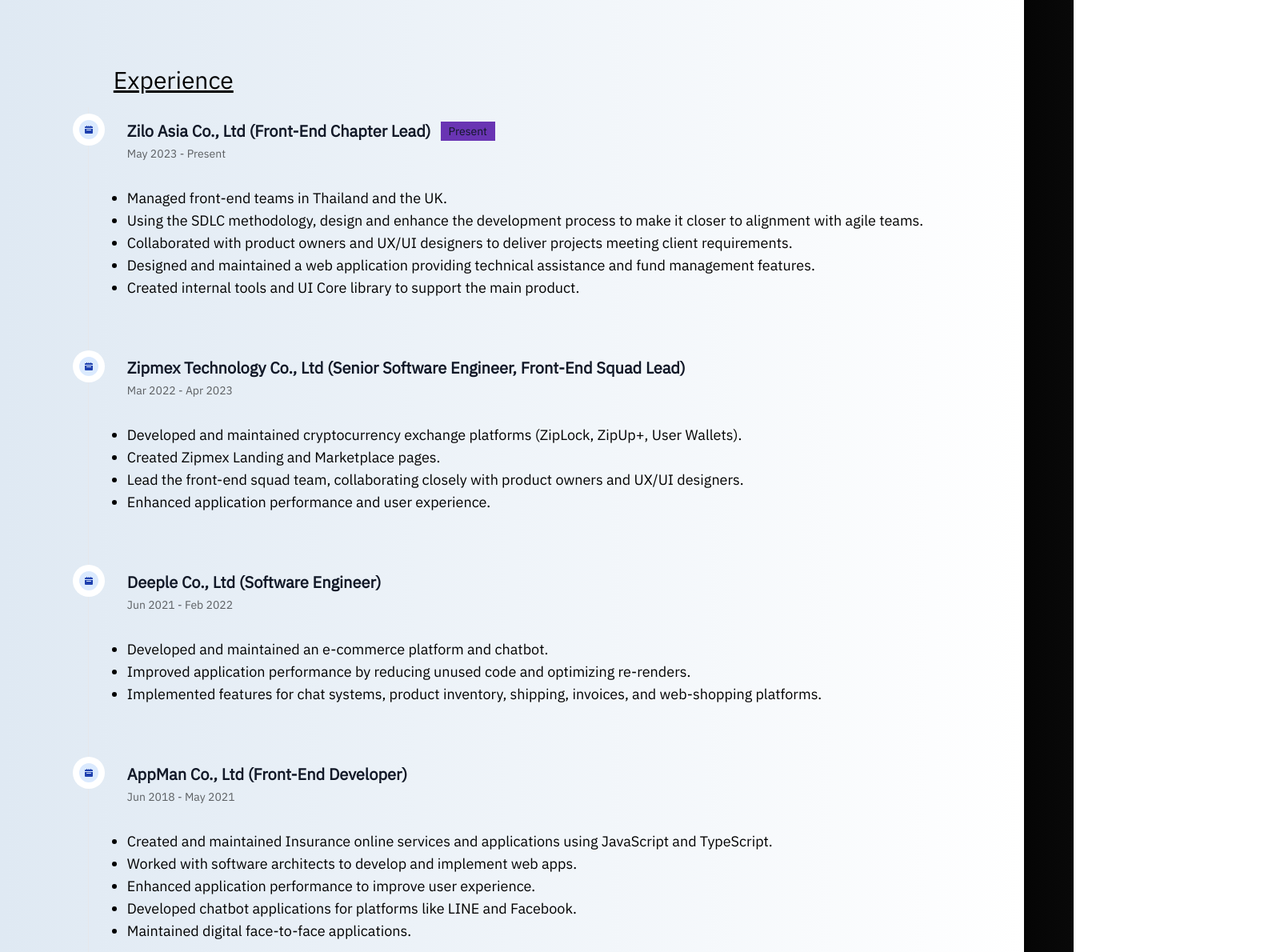
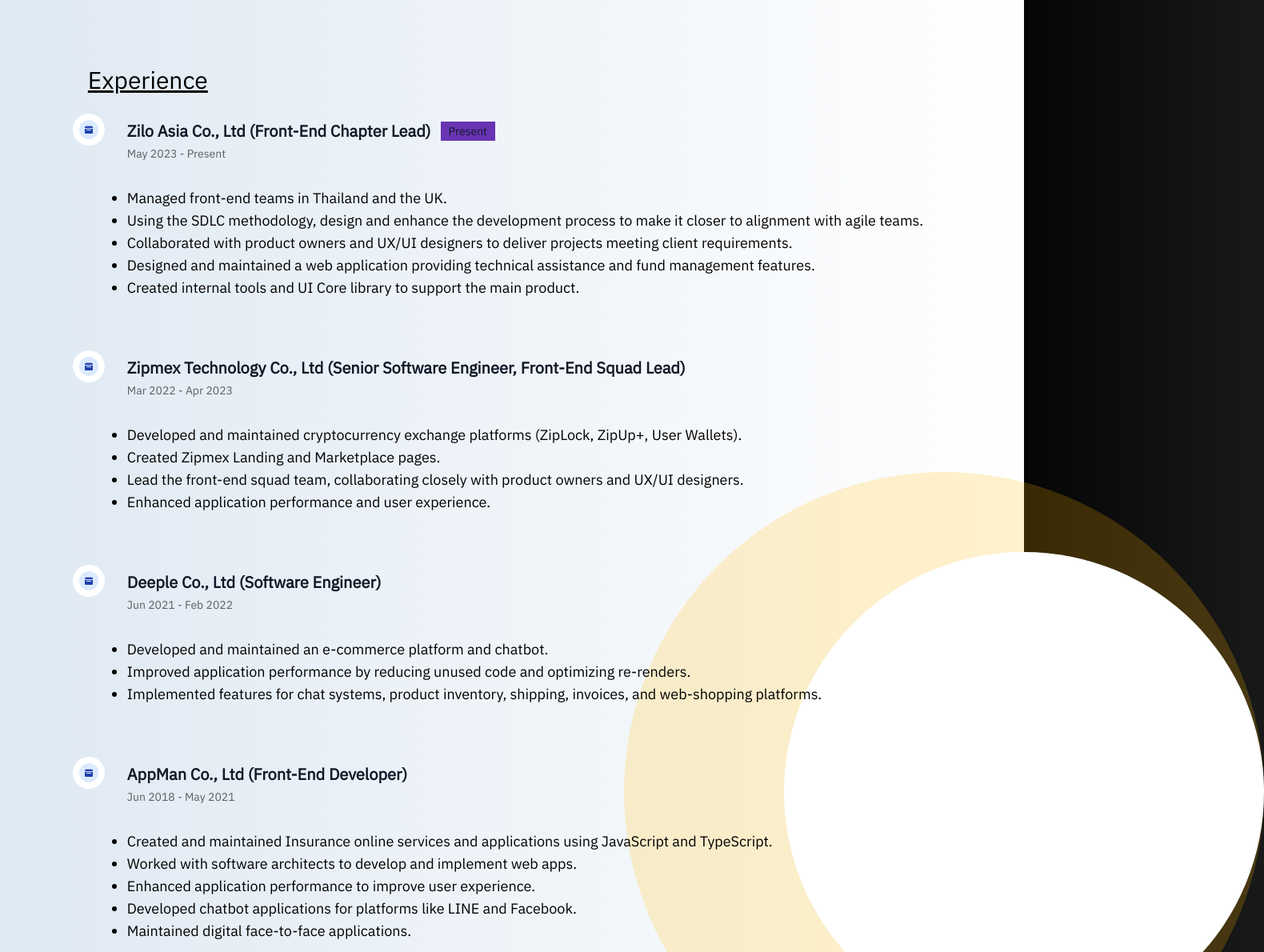
Before and after one commit to wintory/portfolio, a Next.js app: page / in a window 1280 px wide. Shown: the part 2360-3550 px from the top of the page at 80% size, 1580 px wide, since content can reach past the window. Built offline with nearby package versions, Linux system fonts and the light colour scheme.

Commit message:
fix: fix style

```diff
--- a/app/sections/Experience.tsx
+++ b/app/sections/Experience.tsx
@@ -65,10 +65,10 @@ const Experience: FC = () => {
       id="experience"
       className="relative grid w-screen justify-center bg-gradient-to-r from-[#dfe9f3] to-white sm:py-[32px] sm:pl-[48px] sm:pr-[32px] lg:px-[32px] lg:py-[100px]"
     >
-      <p className="relative my-4 text-black underline sm:text-lg sm:underline md:mx-8 lg:text-3xl">
+      <p className="relative my-4 text-black underline sm:text-lg sm:underline md:text-3xl">
         Experience
       </p>
-      <div className="relative flex h-full max-w-[1200px] justify-center">
+      <div className="relative z-20 flex h-full max-w-[1200px] justify-center">
         <ol className="relative border-s border-gray-200 dark:border-gray-700">
           {content.map(({ title, date, description, isPresent }) => (
             <li className="mb-10 ms-8 md:p-4">
@@ -108,6 +108,8 @@ const Experience: FC = () => {
           ))}
         </ol>
       </div>
+      <div className="z-1 absolute bottom-[100px] right-[-300px] h-[800px] w-[800px] rounded-full bg-warning opacity-20" />
+      <div className="z-2 absolute bottom-[200px] right-[-300px] h-[600px] w-[600px] rounded-full bg-white" />
     </div>
   )
 }
--- a/app/sections/MySkill.tsx
+++ b/app/sections/MySkill.tsx
@@ -106,7 +106,7 @@ const MySkill: FC = () => {
           <div className="absolute bottom-[100px] left-[-100px] z-0 h-[150px] w-[150px] rotate-45 bg-warning opacity-20" />
           <div className="absolute right-[-100px] top-[300px] z-0 h-[150px] w-[150px] rotate-45 bg-[#6934b3] opacity-20" />
           <div className="w-[150px] rounded-full lg:absolute lg:left-[-140px] lg:flex lg:h-[150px] lg:items-center lg:justify-center lg:bg-black lg:text-white">
-            <p className="text-warning sm:text-lg sm:underline lg:no-underline">
+            <p className="text-warning sm:text-lg sm:underline md:text-3xl lg:no-underline">
               Skillset
             </p>
           </div>
```
